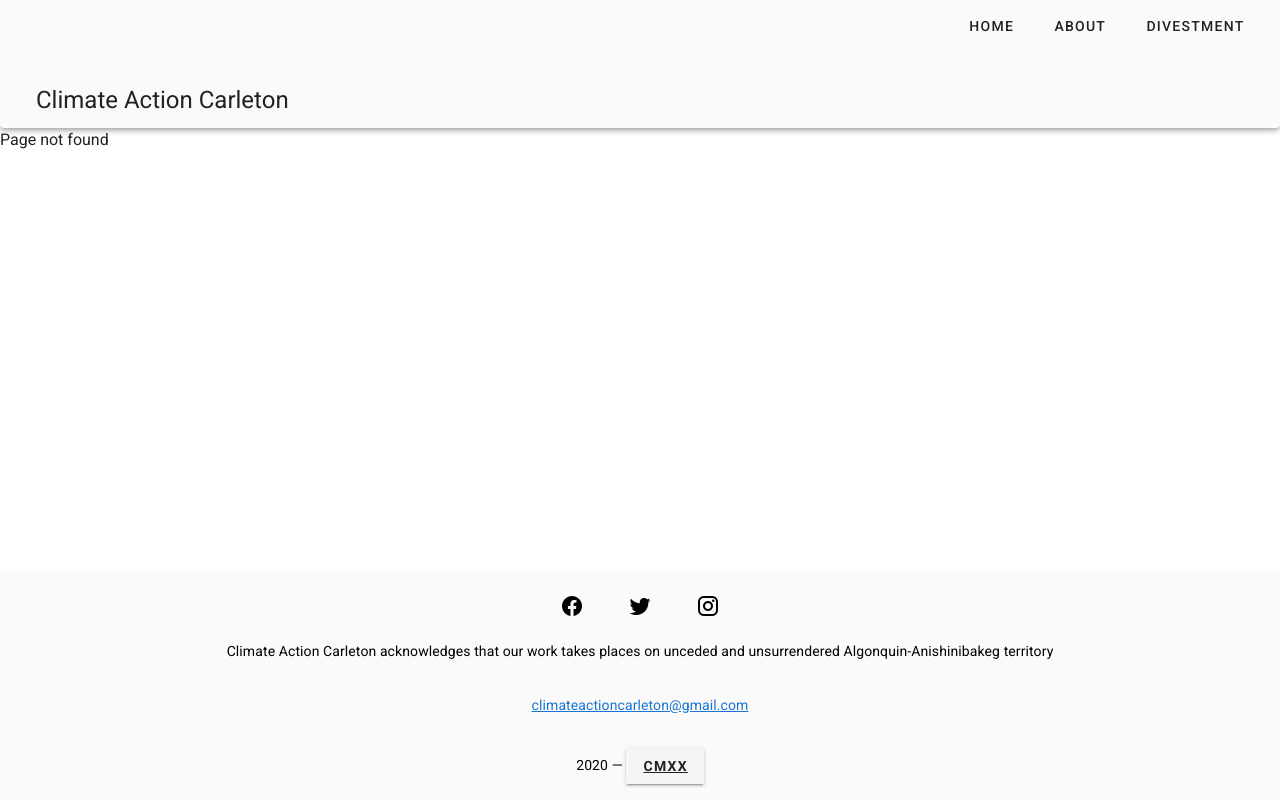
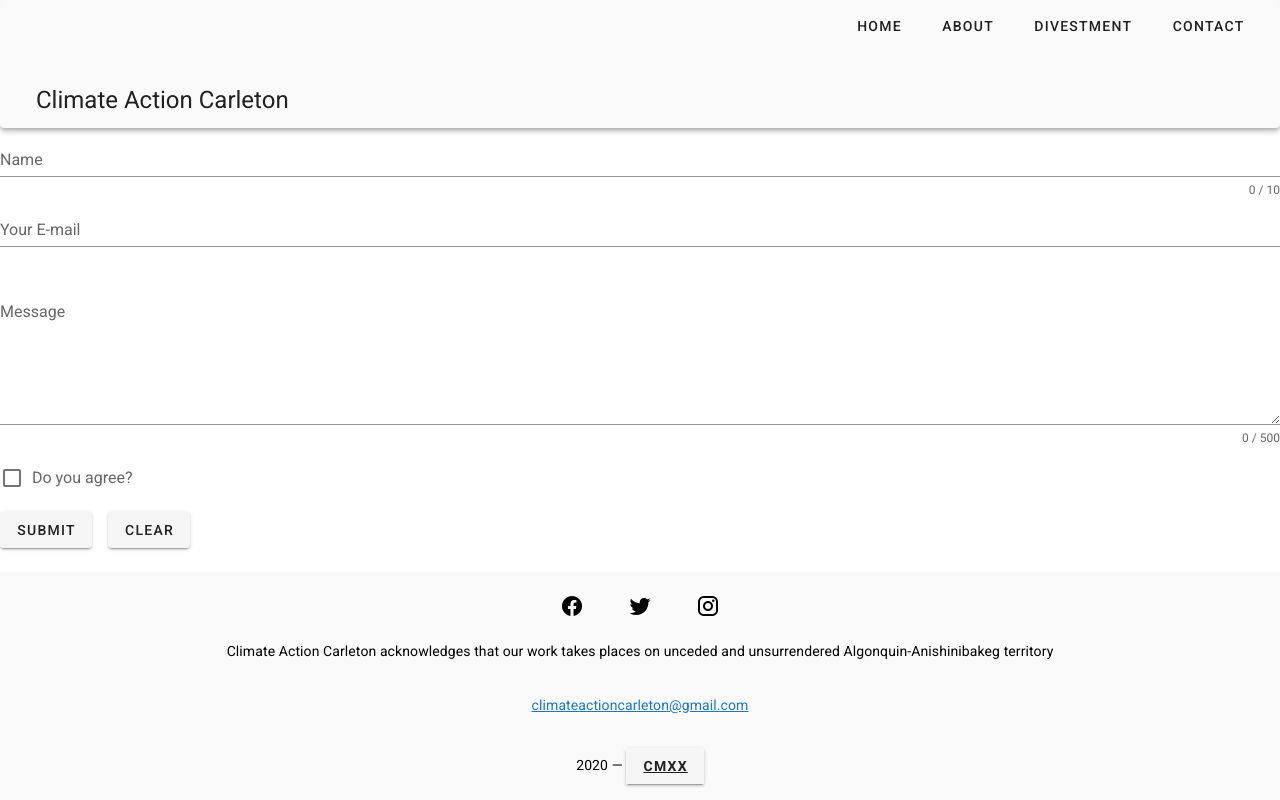
Before and after one commit to CameronDickie/cac, a Vue app: page /contact in a window 1280 px wide. Built offline with nearby package versions, Linux system fonts and the light colour scheme.

Commit message:
Contact Page
added pareena's contact page to the header and the router

```diff
--- a/package.json
+++ b/package.json
@@ -14,6 +14,7 @@
     "vue": "^2.6.11",
     "vue-router": "^3.2.0",
     "vue-template-compiler": "^2.6.11",
+    "vuelidate": "^0.7.5",
     "vuetify": "^2.2.11"
   },
   "devDependencies": {
--- a/src/components/Header.vue
+++ b/src/components/Header.vue
@@ -8,6 +8,7 @@
         <v-btn flat text large class="hidden-sm-and-down" href="/home">Home</v-btn>
         <v-btn flat text large class="hidden-sm-and-down" href="/about">About</v-btn>
         <v-btn flat text large class="hidden-sm-and-down" href="/divestment">Divestment</v-btn>
+        <v-btn flat text large class="hidden-sm-and-down" href="/contact">Contact</v-btn>
       </v-app-bar>
     </v-card>
     <v-navigation-drawer v-model="drawer" app disable-resize-watcher="true" class="grey lighten-5">
@@ -78,6 +79,11 @@ export default {
           icon: "mdi-calendar",
           url: "/divestment",
         },
+        {
+          name: "CONTACT",
+          icon: "mdi-account-circle",
+          url: "/contact"
+        }
       ],
     };
   },
--- a/src/router/index.js
+++ b/src/router/index.js
@@ -31,6 +31,12 @@ const routes = [{
         component: () =>
             import ('../views/Divestment.vue')
     },
+    {
+        path: '/contact',
+        name: 'Contact',
+        component: () =>
+            import ('../views/Contact.vue')
+    },
     { path: '*', component: NotFound }
 ]
 
--- a/src/views/Contact.vue
+++ b/src/views/Contact.vue
@@ -10,6 +10,9 @@ import ContactForm from "@/components/Contact_Form.vue"
 
 export default {
     name:"",
+    components: {
+        ContactForm
+    },
     data() {
         return {
 
```
Also changed, not shown: 1 other file (tests, documents, lock files or other folders).
